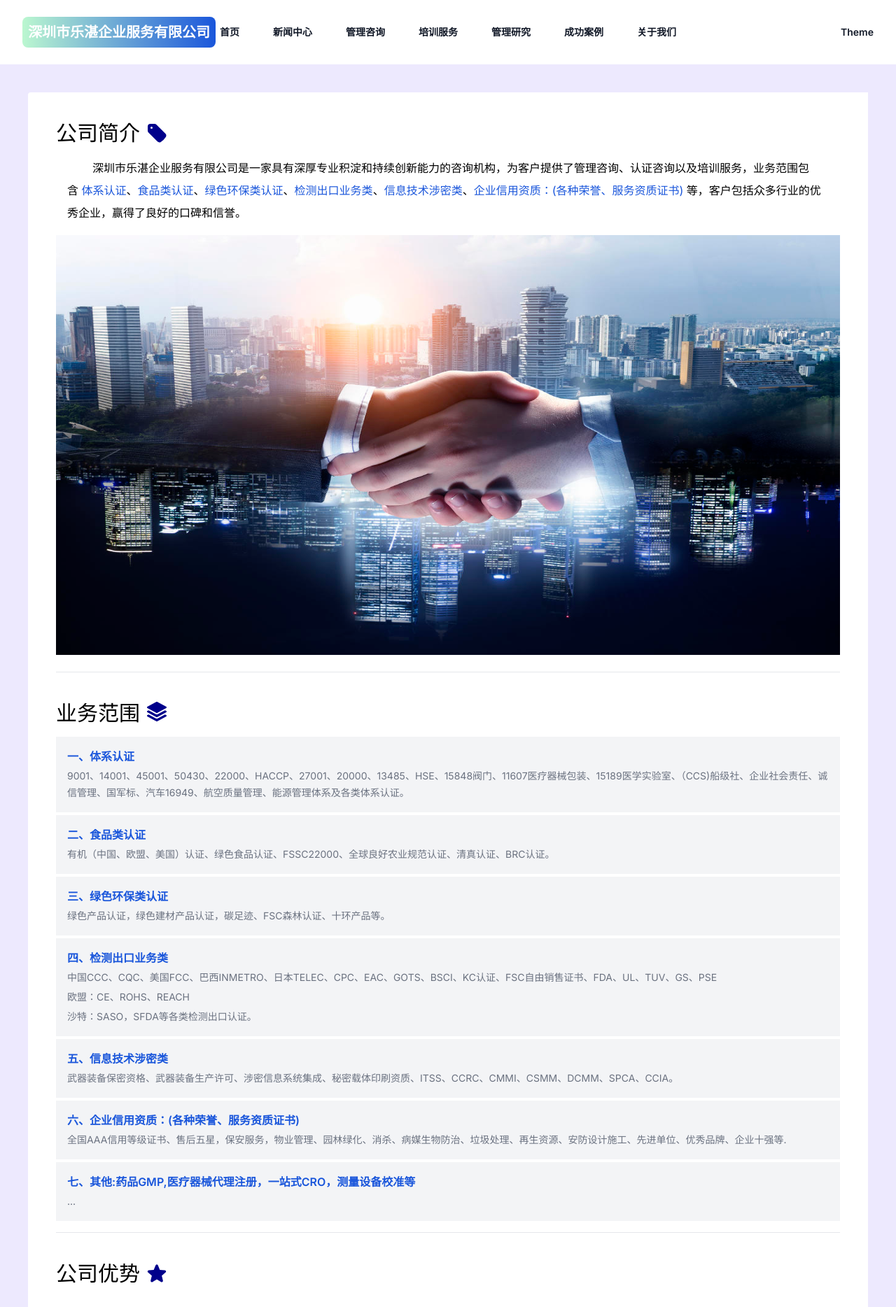
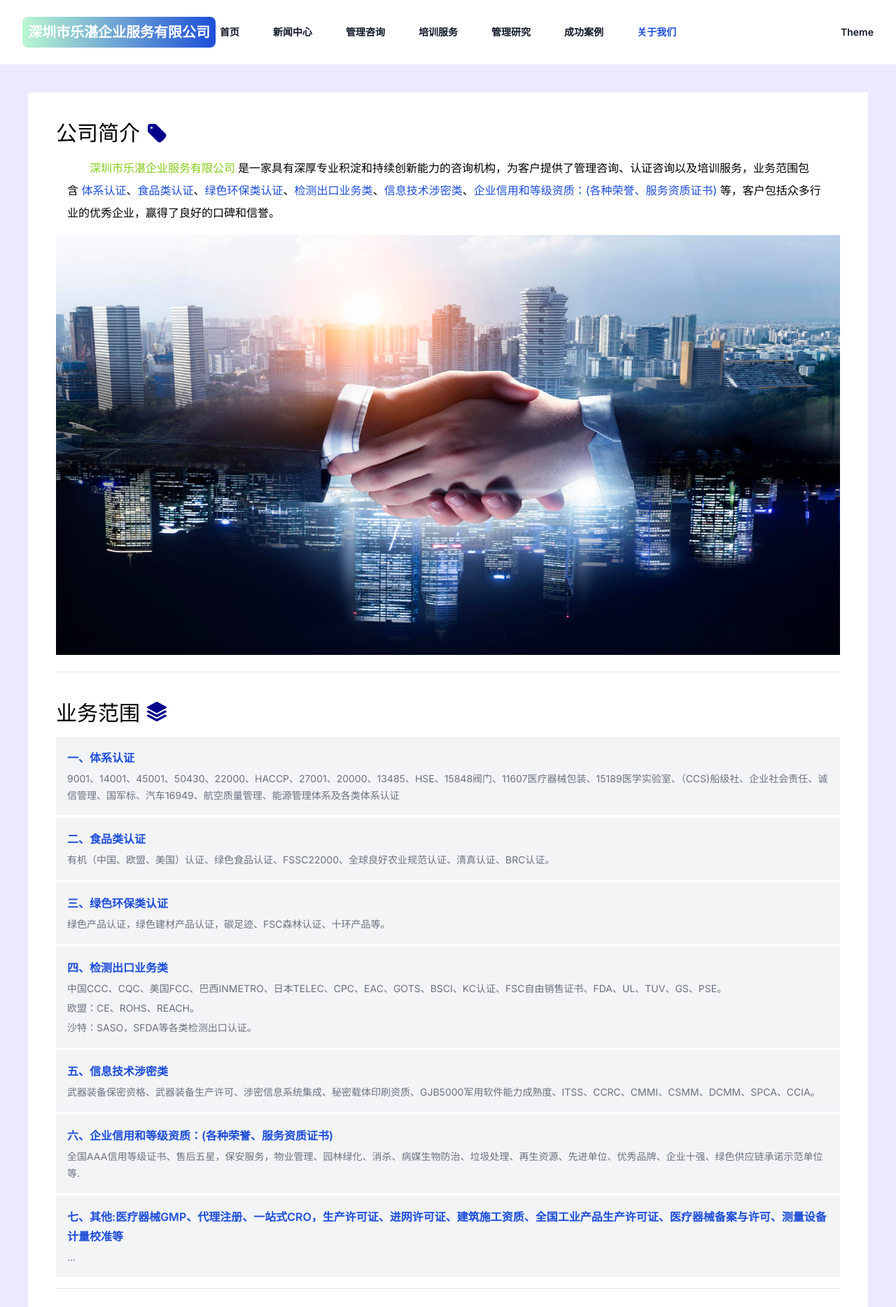
Before and after one commit to luoyuhou/offcial-lz, a Next.js app: page /about-us in a window 1280 px wide. Shown: the top 1868 px of the page at 70% size. Built offline with nearby package versions, Linux system fonts and the light colour scheme.

Commit message:
chore: fix anchor scroll

```diff
--- /dev/null
+++ b/src/const/index.ts
@@ -0,0 +1,4 @@
+export enum ECompanyName {
+  full = "深圳市乐湛企业服务有限公司",
+  sort = "乐湛",
+}
--- a/src/modules/layout/Logo.tsx
+++ b/src/modules/layout/Logo.tsx
@@ -1,4 +1,5 @@
 import React from "react";
+import { ECompanyName } from "src/const";
 
 export function MiniLogo() {
   return (
@@ -6,7 +7,7 @@ export function MiniLogo() {
       style={{ fontWeight: "bold" }}
       className="text-xl bg-gradient-to-r from-green-200 to-blue-700 text-white p-2 rounded-lg"
     >
-      乐 湛
+      {ECompanyName.sort.split("").join(" ")}
     </span>
   );
 }
@@ -17,7 +18,7 @@ export function Logo() {
       style={{ fontWeight: "bold", minWidth: "276px" }}
       className="inline-block text-xl bg-gradient-to-r from-green-200 to-blue-700 text-white p-2 rounded-lg"
     >
-      深圳市乐湛企业服务有限公司
+      {ECompanyName.full}
     </span>
   );
 }
--- a/src/modules/layout/index.tsx
+++ b/src/modules/layout/index.tsx
@@ -1,6 +1,7 @@
 import React from "react";
 import { Inter } from "next/font/google";
 import Footer from "src/modules/layout/Footer";
+import { useRouter } from "next/router";
 import TopBar from "../menu/top-bar";
 
 const inter = Inter({ subsets: ["latin"] });
@@ -24,20 +25,22 @@ export default function RootLayout({
 }: {
   children: React.ReactNode;
 }) {
+  const { pathname } = useRouter();
+
   return (
     <main className={`${inter.className}`}>
-      <link
-        href="https://cdnjs.cloudflare.com/ajax/libs/flowbite/2.3.0/flowbite.min.css"
-        rel="stylesheet"
-      />
+      {/* <link */}
+      {/*  href="https://cdnjs.cloudflare.com/ajax/libs/flowbite/2.3.0/flowbite.min.css" */}
+      {/*  rel="stylesheet" */}
+      {/* /> */}
 
       <div className="min-h-screen bg-violet-100">
-        <TopBar />
+        <TopBar pathname={pathname} />
         <div style={{ paddingTop: "92px" }}>{children}</div>
         <Footer />
         <Copyright />
       </div>
-      <script src="https://cdnjs.cloudflare.com/ajax/libs/flowbite/2.3.0/flowbite.min.js" />
+      {/* <script src="https://cdnjs.cloudflare.com/ajax/libs/flowbite/2.3.0/flowbite.min.js" /> */}
     </main>
   );
 }
--- a/src/modules/menu/top-bar.tsx
+++ b/src/modules/menu/top-bar.tsx
@@ -13,7 +13,13 @@ const navigation = [
   { name: "关于我们", href: "/about-us" },
 ];
 
-export default function TopBar() {
+function checkPathnameActive(s: string, p: string) {
+  const pattern = /-(.*)[?#]/;
+  const arr = p.split(pattern);
+  return s === arr?.[0];
+}
+
+export default function TopBar({ pathname }: { pathname: string }) {
   const [mobileMenuOpen, setMobileMenuOpen] = useState(false);
 
   return (
@@ -46,15 +52,18 @@ export default function TopBar() {
               </button>
             </div>
             <div className="hidden lg:flex lg:gap-x-12">
-              {navigation.map((item) => (
+              {navigation.map((item) => {
+                const active = checkPathnameActive(item.href, pathname);
+                return (
                   <a
                     key={item.name}
                     href={item.href}
-                  className="text-sm font-semibold leading-6 text-gray-900 hover:text-blue-700"
+                    className={`text-sm font-semibold leading-6 hover:text-blue-700 ${active ? "text-blue-700" : "text-gray-900"}`}
                   >
                     {item.name}
                   </a>
-              ))}
+                );
+              })}
             </div>
             <div className="hidden lg:flex lg:flex-1 lg:justify-end">
               <button
@@ -92,15 +101,18 @@ export default function TopBar() {
               <div className="mt-6 flow-root">
                 <div className="-my-6 divide-y divide-gray-500/10">
                   <div className="space-y-2 py-6">
-                    {navigation.map((item) => (
+                    {navigation.map((item) => {
+                      const active = checkPathnameActive(item.href, pathname);
+                      return (
                         <a
                           key={item.name}
                           href={item.href}
-                        className="-mx-3 block rounded-lg px-3 py-2 text-base font-semibold leading-7 text-gray-900 hover:bg-gray-50"
+                          className={`-mx-3 block rounded-lg px-3 py-2 text-base font-semibold leading-7 hover:bg-gray-50 ${active ? "text-blue-700" : "text-gray-900"}`}
                         >
                           {item.name}
                         </a>
-                    ))}
+                      );
+                    })}
                   </div>
                   <div className="py-6">
                     <button
--- a/src/pages/_app.tsx
+++ b/src/pages/_app.tsx
@@ -1,4 +1,5 @@
-import "@/styles/globals.css";
+import "src/styles/globals.css";
+import "src/styles/common.css";
 import type { AppProps } from "next/app";
 import React from "react";
 
--- a/src/pages/about-us/index.tsx
+++ b/src/pages/about-us/index.tsx
@@ -5,13 +5,14 @@ import {
   StarIcon,
   TagIcon,
 } from "@heroicons/react/24/solid";
+import { ECompanyName } from "src/const";
 
 const items: { index: string; title: string; description: string[] }[] = [
   {
     index: "一",
     title: "体系认证",
     description: [
-      "9001、14001、45001、50430、22000、HACCP、27001、20000、13485、HSE、15848阀门、11607医疗器械包装、15189医学实验室、（CCS)船级社、企业社会责任、诚信管理、国军标、汽车16949、航空质量管理、能源管理体系及各类体系认证。",
+      "9001、14001、45001、50430、22000、HACCP、27001、20000、13485、HSE、15848阀门、11607医疗器械包装、15189医学实验室、（CCS)船级社、企业社会责任、诚信管理、国军标、汽车16949、航空质量管理、能源管理体系及各类体系认证",
     ],
   },
   {
@@ -32,8 +33,8 @@ const items: { index: string; title: string; description: string[] }[] = [
     index: "四",
     title: "检测出口业务类",
     description: [
-      "中国CCC、CQC、美国FCC、巴西INMETRO、日本TELEC、CPC、EAC、GOTS、BSCI、KC认证、FSC自由销售证书、FDA、UL、TUV、GS、PSE",
-      "欧盟：CE、ROHS、REACH",
+      "中国CCC、CQC、美国FCC、巴西INMETRO、日本TELEC、CPC、EAC、GOTS、BSCI、KC认证、FSC自由销售证书、FDA、UL、TUV、GS、PSE。",
+      "欧盟：CE、ROHS、REACH。",
       "沙特：SASO，SFDA等各类检测出口认证。",
     ],
   },
@@ -41,14 +42,14 @@ const items: { index: string; title: string; description: string[] }[] = [
     index: "五",
     title: "信息技术涉密类",
     description: [
-      "武器装备保密资格、武器装备生产许可、涉密信息系统集成、秘密载体印刷资质、ITSS、CCRC、CMMI、CSMM、DCMM、SPCA、CCIA。",
+      "武器装备保密资格、武器装备生产许可、涉密信息系统集成、秘密载体印刷资质、GJB5000军用软件能力成熟度、ITSS、CCRC、CMMI、CSMM、DCMM、SPCA、CCIA。",
     ],
   },
   {
     index: "六",
-    title: "企业信用资质：(各种荣誉、服务资质证书)",
+    title: "企业信用和等级资质：(各种荣誉、服务资质证书)",
     description: [
-      "全国AAA信用等级证书、售后五星，保安服务，物业管理、园林绿化、消杀、病媒生物防治、垃圾处理、再生资源、安防设计施工、先进单位、优秀品牌、企业十强等.",
+      "全国AAA信用等级证书、售后五星，保安服务，物业管理、园林绿化、消杀、病媒生物防治、垃圾处理、再生资源、先进单位、优秀品牌、企业十强、绿色供应链承诺示范单位等.",
     ],
   },
 ];
@@ -84,16 +85,18 @@ function AboutUs() {
               </p>
               <p style={{ lineHeight: "2rem" }} className="m-4">
                 <span>
-                  {" "}
-                  &nbsp;&nbsp;&nbsp;&nbsp;&nbsp;&nbsp;&nbsp;&nbsp;深圳市乐湛企业服务有限公司是一家具有深厚专业积淀和持续创新能力的咨询机构，为客户提供了管理咨询、认证咨询以及培训服务，业务范围包含&nbsp;
+                  <span className="ml-8 mr-1 text-lime-500">
+                    {ECompanyName.full}
+                  </span>
+                  是一家具有深厚专业积淀和持续创新能力的咨询机构，为客户提供了管理咨询、认证咨询以及培训服务，业务范围包含&nbsp;
                 </span>
                 {items.map(({ title }, index) => (
-                  <>
-                    <a key={title} href={`#${title}`} className="text-blue-700">
+                  <span key={`nav-var-${title}`}>
+                    <a href={`#${title}`} className="text-blue-700">
                       {title}
                     </a>
                     {index < items.length - 1 ? <span>、</span> : null}
-                  </>
+                  </span>
                 ))}
                 &nbsp;等，客户包括众多行业的优秀企业，赢得了良好的口碑和信誉。
               </p>
@@ -123,12 +126,15 @@ function AboutUs() {
                     {
                       index: "七",
                       title:
-                        "其他:药品GMP,医疗器械代理注册，一站式CRO，测量设备校准等",
+                        "其他:医疗器械GMP、代理注册、一站式CRO，生产许可证、进网许可证、建筑施工资质、全国工业产品生产许可证、医疗器械备案与许可、测量设备计量校准等",
                       description: ["..."],
                     },
                   ])
                   .map(({ index, title, description }) => (
-                    <div key={title} className="p-4 sm:px-0 my-1 bg-gray-100">
+                    <div
+                      key={`item-title-${title}`}
+                      className="p-4 my-1 bg-gray-100 anchor"
+                    >
                       <h3
                         id={title}
                         className="text-base font-semibold leading-7 text-blue-700"
@@ -164,7 +170,10 @@ function AboutUs() {
               {strengths.map(({ keyword, description }) => (
                 <div key={keyword}>
                   <div className="my-4 flex items-center">
-                    <div className="h-[60px] w-[60px] border border-dashed font-bold border-gray-400 rounded-full flex justify-center items-center">
+                    <div
+                      style={{ minWidth: "60px" }}
+                      className="h-[60px] w-[60px] border border-dashed font-bold border-gray-400 rounded-full flex justify-center items-center"
+                    >
                       {keyword}
                     </div>
                     <p className="ml-5">{description}</p>
--- a/src/styles/globals.css
+++ b/src/styles/globals.css
@@ -31,3 +31,7 @@ body {
     text-wrap: balance;
   }
 }
+
+html{
+  scroll-padding-top: 100px;
+}
```
Also changed, not shown: src/styles/common.css (added). Lines whose indentation alone changed are shown as unchanged.
